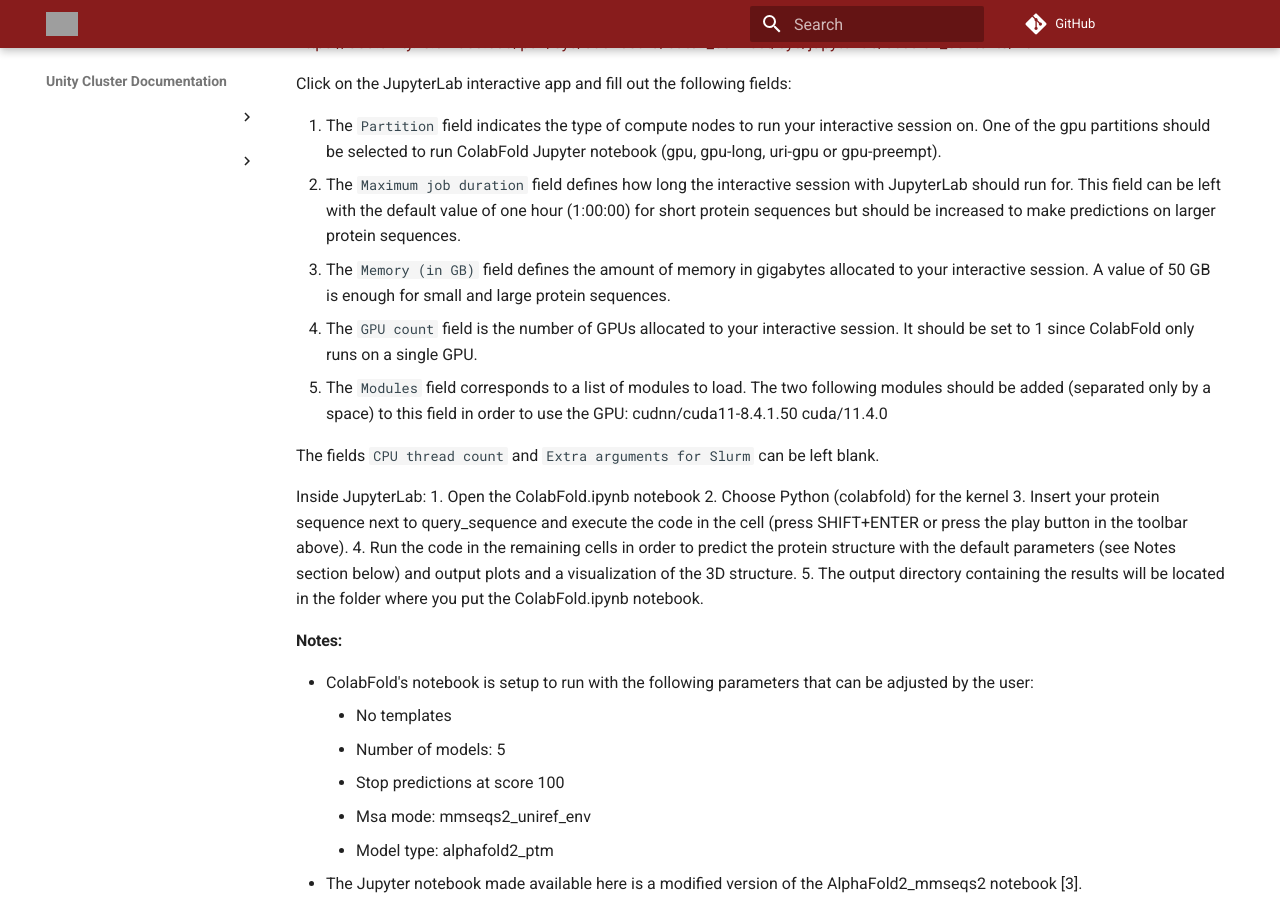
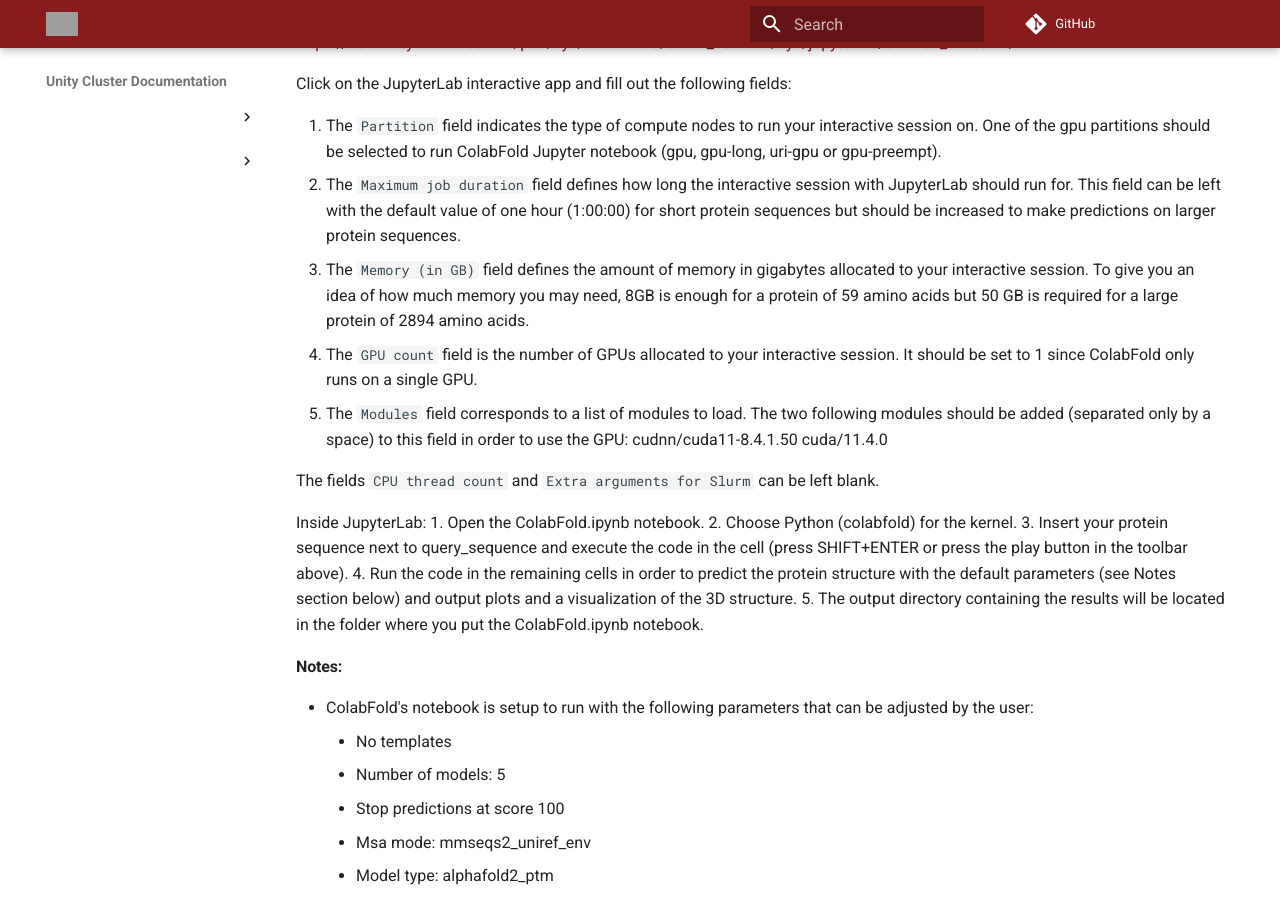
Before and after one commit to UMass-RC/unity-docs, an MkDocs documentation site: the page built from docs/Software & Tools/ColabFold.md, in a window 1280 px wide and 900 px high, scrolled down 555 px. Built offline with MkDocs 1.6.1 and Material for MkDocs 9.7.7, drawn with Linux system fonts in a browser that asks for light colours; comment, search, counter and statistics services are not loaded; grey boxes are pictures that could not be loaded.

Commit message:
Update ColabFold.md

```diff
--- a/docs/Software & Tools/ColabFold.md
+++ b/docs/Software & Tools/ColabFold.md
@@ -13,15 +13,15 @@ Click on the JupyterLab interactive app and fill out the following fields:
 
 1. The `Partition` field indicates the type of compute nodes to run your interactive session on. One of the gpu partitions should be selected to run ColabFold Jupyter notebook (gpu, gpu-long, uri-gpu or gpu-preempt).
 2. The `Maximum job duration` field defines how long the interactive session with JupyterLab should run for. This field can be left with the default value of one hour (1:00:00) for short protein sequences but should be increased to make predictions on larger protein sequences.
-3. The `Memory (in GB)` field defines the amount of memory in gigabytes allocated to your interactive session. A value of 50 GB is enough for small and large protein sequences.
+3. The `Memory (in GB)` field defines the amount of memory in gigabytes allocated to your interactive session. To give you an idea of how much memory you may need, 8GB is enough for a protein of 59 amino acids but 50 GB is required for a large protein of 2894 amino acids.
 4. The `GPU count` field is the number of GPUs allocated to your interactive session. It should be set to 1 since ColabFold only runs on a single GPU.
 5. The `Modules` field corresponds to a list of modules to load. The two following modules should be added (separated only by a space) to this field in order to use the GPU: cudnn/cuda11-8.4.1.50 cuda/11.4.0
 
 The fields `CPU thread count` and `Extra arguments for Slurm` can be left blank.
 
 Inside JupyterLab:
-1. Open the ColabFold.ipynb notebook
-2. Choose Python (colabfold) for the kernel
+1. Open the ColabFold.ipynb notebook.
+2. Choose Python (colabfold) for the kernel.
 3. Insert your protein sequence next to query_sequence and execute the code in the cell (press SHIFT+ENTER or press the play button in the toolbar above).
 4. Run the code in the remaining cells in order to predict the protein structure with the default parameters (see Notes section below) and output plots and a visualization of the 3D structure.
 5. The output directory containing the results will be located in the folder where you put the ColabFold.ipynb notebook.
```
